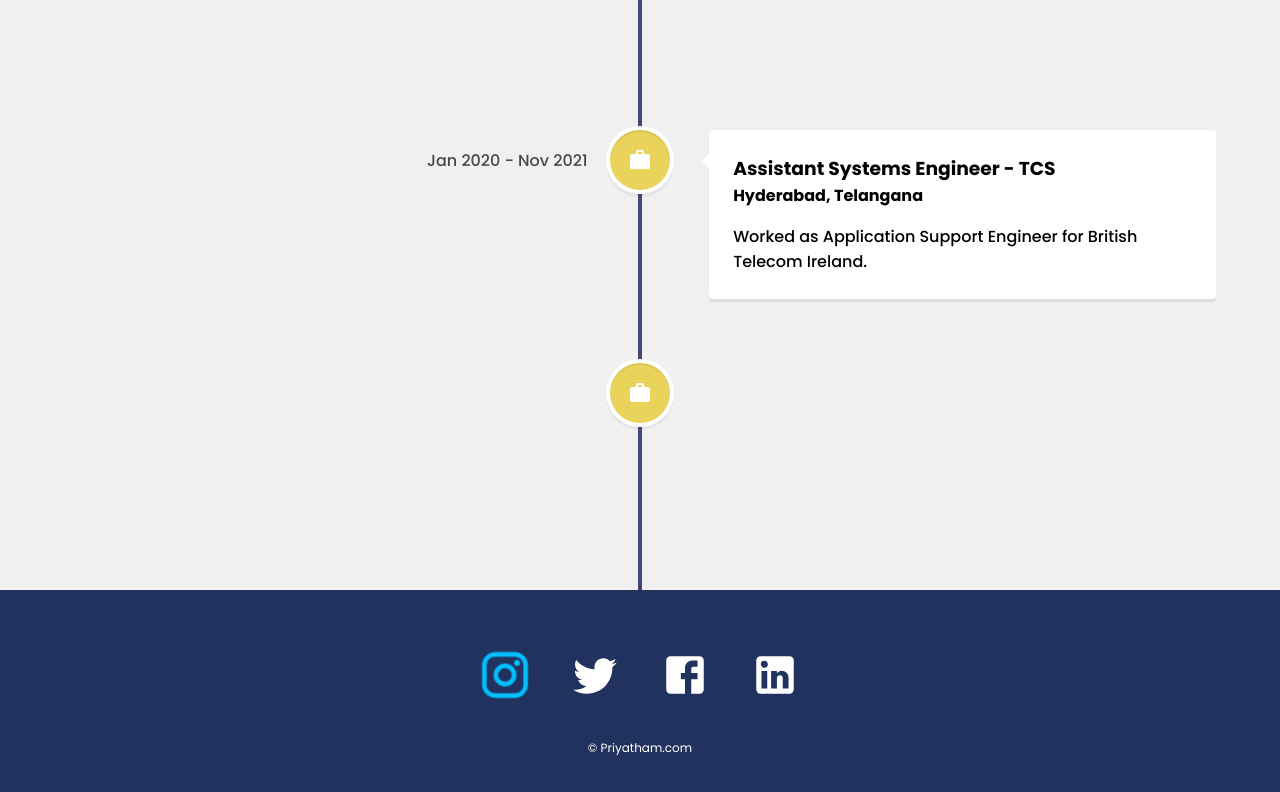
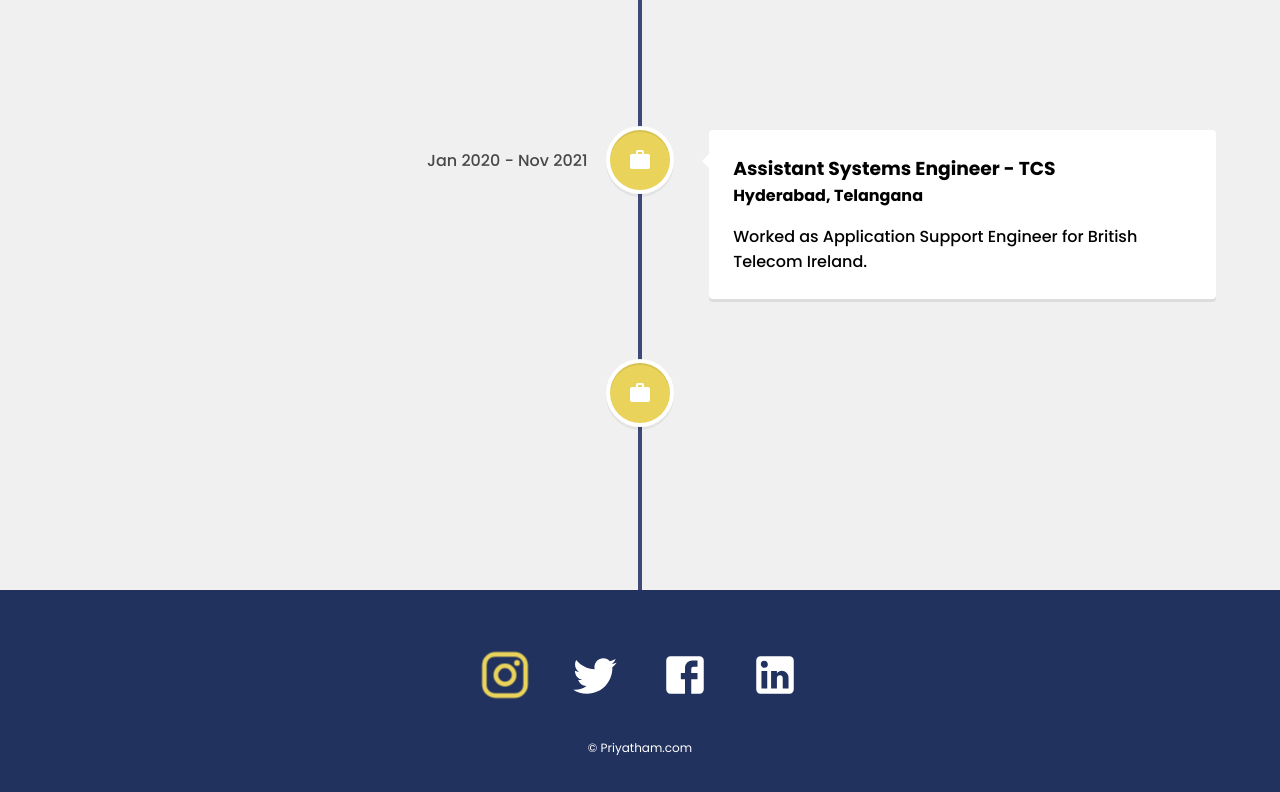
Before and after one commit to Priyatham-Reddy7/portfolio-v1, a React (Vite) app: page /experience in a window 1280 px wide. In both pictures the pointer is over the icon 505 px from the left and 889 px from the top of the page. Shown: the part 214-1006 px from the top of the page. Built offline with nearby package versions, Linux system fonts and the light colour scheme.

Commit message:
update footer.css

```diff
--- a/src/components/footer/footer.css
+++ b/src/components/footer/footer.css
@@ -20,7 +20,7 @@
 
 .socialMedia svg:hover{
     transform: scale(1.1);
-    color: deepskyblue;
+    color: #e9d35b;
 }
 
 .footer p{
```
